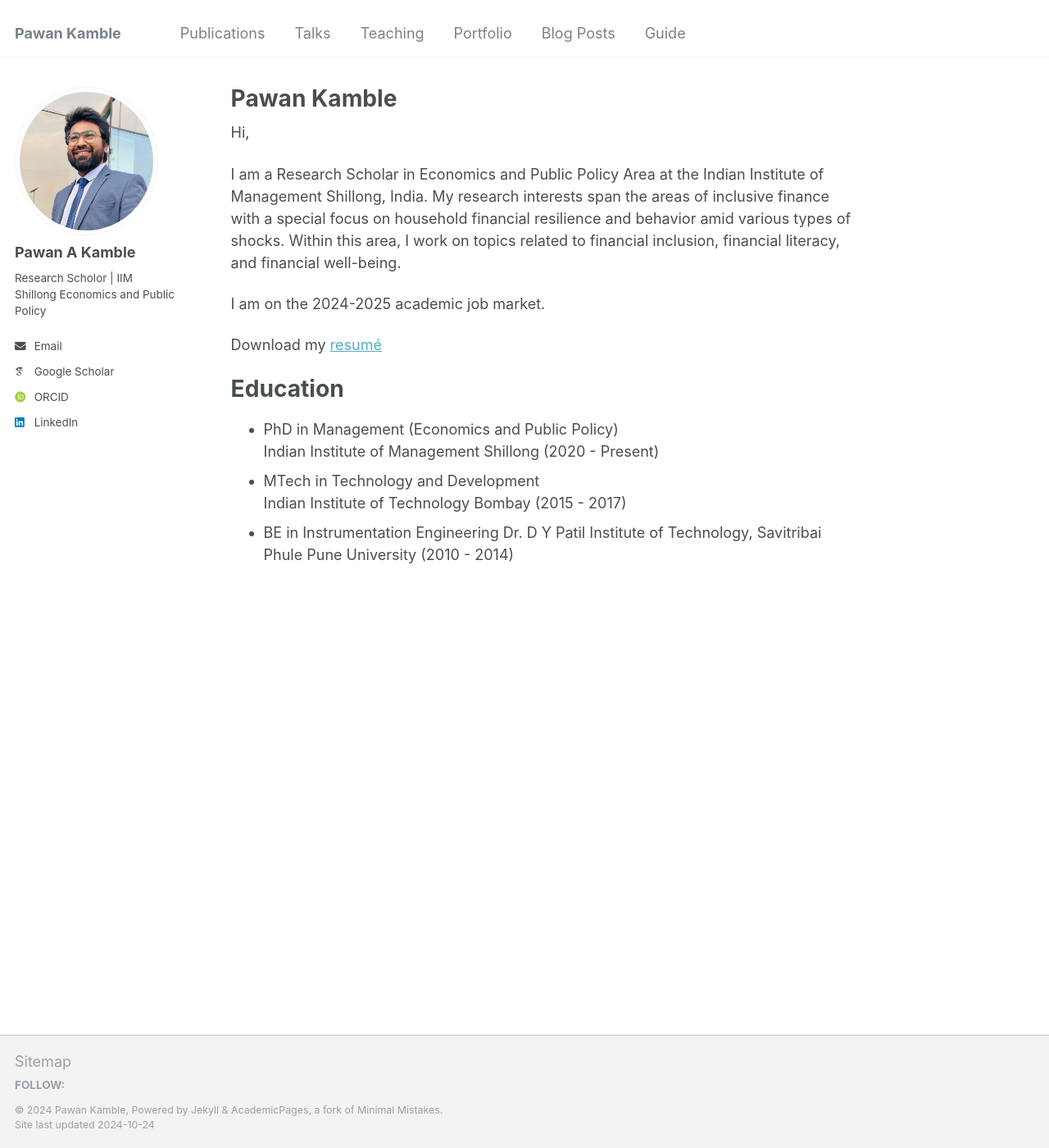
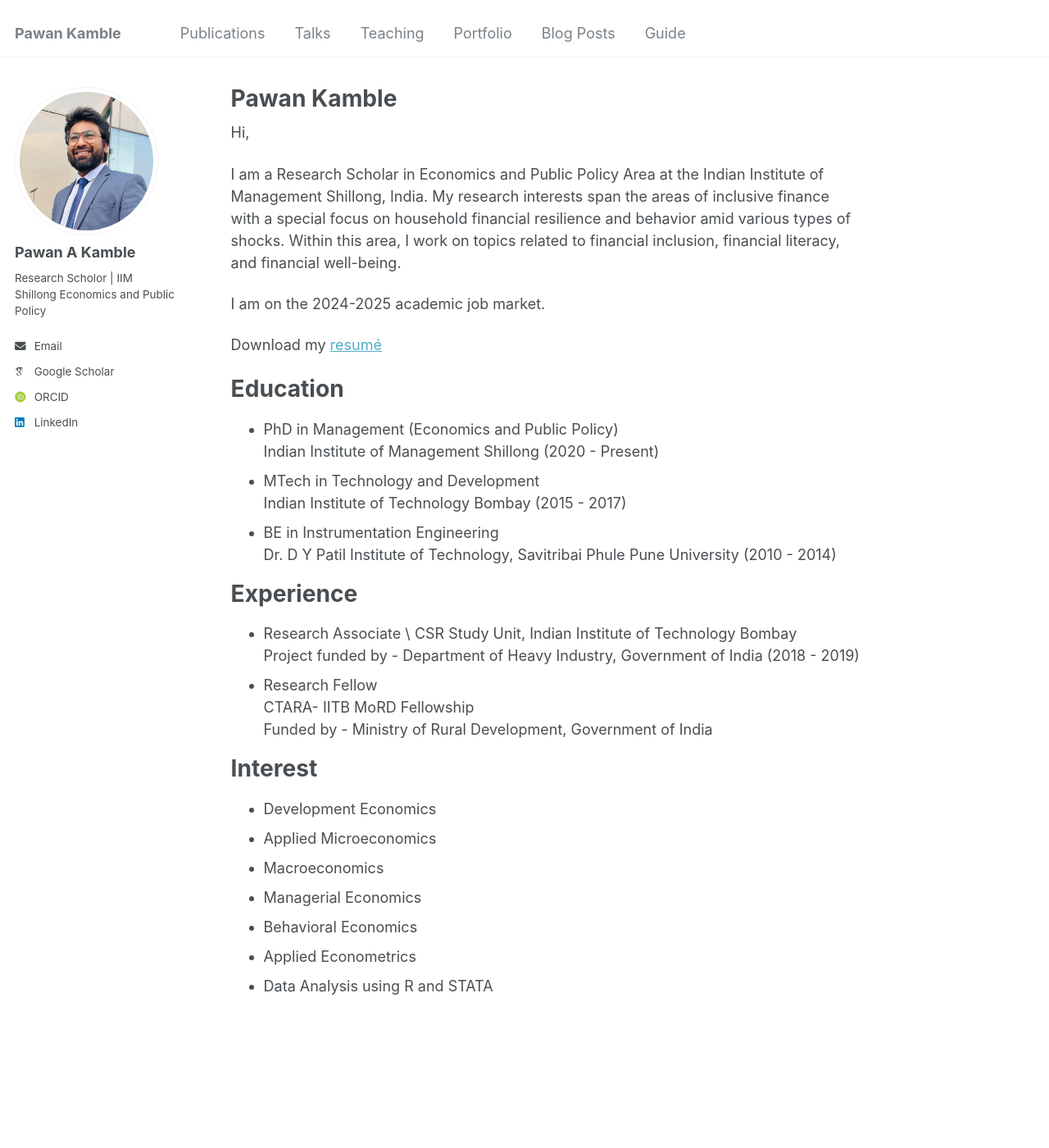
Before and after one commit to pawankb13/pawankb13.github.io, a Jekyll site: the page built from _pages/about.md, in a window 1280 px wide and 1400 px high. Shown: the whole window at 82% size. Built offline with Jekyll 4.4.1, drawn with Linux system fonts in a browser that asks for light colours; some web fonts are replaced.

Commit message:
Update: Interest

```diff
--- a/_pages/about.md
+++ b/_pages/about.md
@@ -20,5 +20,24 @@ Education
 Indian Institute of Management Shillong (2020 - Present)
 - MTech in Technology and Development \
 Indian Institute of Technology Bombay (2015 - 2017)
-- BE in Instrumentation Engineering
+- BE in Instrumentation Engineering \
 Dr. D Y Patil Institute of Technology, Savitribai Phule Pune University (2010 - 2014)
+
+Experience
+======
+- Research Associate \
+CSR Study Unit, Indian Institute of Technology  Bombay  \
+Project funded by - Department of Heavy Industry, Government of India (2018 - 2019)
+- Research Fellow \
+CTARA- IITB MoRD Fellowship \
+Funded by - Ministry of Rural Development, Government of India
+
+Interest
+=====
+- Development Economics
+- Applied Microeconomics
+- Macroeconomics
+- Managerial Economics
+- Behavioral Economics
+- Applied Econometrics
+- Data Analysis using R and STATA
```
